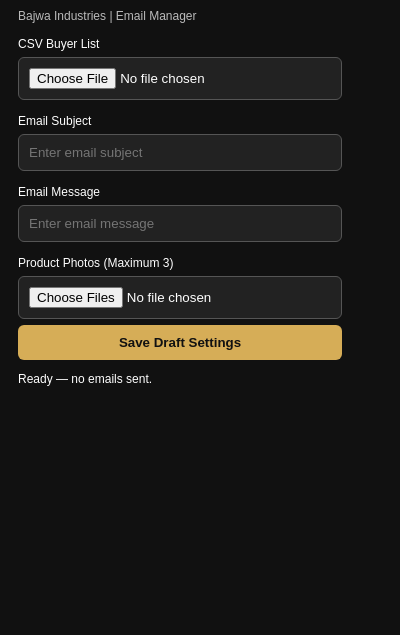
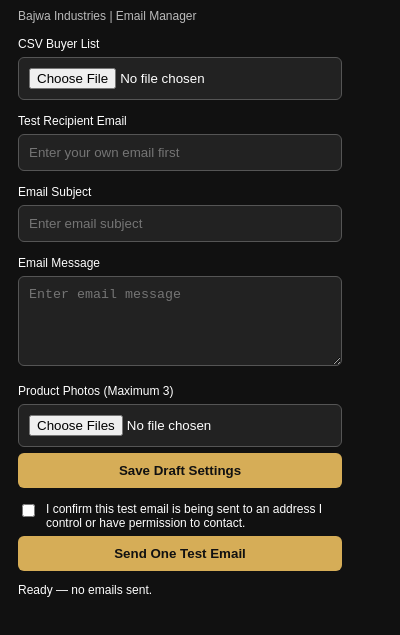
Before and after one commit to bajwaindustries-dev/BI-Email-Outreach, a browser extension: page popup.html in a window 400 px wide. Shown: the part 49-684 px from the top of the page. Drawn offline with Linux system fonts and the light colour scheme.

Commit message:
Update popup.html

```diff
--- a/popup.html
+++ b/popup.html
@@ -18,14 +18,15 @@
     h2 { margin: 0 0 5px; color: #e5bd69; }
     p { color: #bbb; font-size: 12px; }
     label { display: block; margin-top: 14px; font-size: 12px; }
-    input, button {
+    input, textarea, button {
       width: 100%;
       padding: 10px;
       margin-top: 6px;
       border-radius: 6px;
       border: 1px solid #555;
     }
-    input { background: #222; color: white; }
+    input, textarea { background: #222; color: white; }
+    textarea { min-height: 90px; resize: vertical; }
     button {
       background: #d6ad57;
       color: #111;
@@ -34,6 +35,8 @@
       border: 0;
     }
     #status { margin-top: 12px; font-size: 12px; }
+    .consent { display: flex; gap: 8px; align-items: flex-start; }
+    .consent input { width: auto; margin-top: 2px; }
   </style>
 </head>
 <body>
@@ -43,18 +46,29 @@
   <label>CSV Buyer List</label>
   <input type="file" id="csvFile" accept=".csv">
 
+  <label>Test Recipient Email</label>
+  <input type="email" id="testEmail" placeholder="Enter your own email first">
+
   <label>Email Subject</label>
   <input type="text" id="subject" placeholder="Enter email subject">
 
   <label>Email Message</label>
-  <input type="text" id="message" placeholder="Enter email message">
+  <textarea id="message" placeholder="Enter email message"></textarea>
 
   <label>Product Photos (Maximum 3)</label>
   <input type="file" id="photos" accept="image/*" multiple>
 
   <button id="saveBtn">Save Draft Settings</button>
+
+  <label class="consent">
+    <input type="checkbox" id="permissionCheck">
+    <span>I confirm this test email is being sent to an address I control or have permission to contact.</span>
+  </label>
+
+  <button id="testSendBtn">Send One Test Email</button>
   <div id="status">Ready — no emails sent.</div>
 
+  <script src="gmail.js"></script>
   <script src="popup.js"></script>
 </body>
 </html>
```
